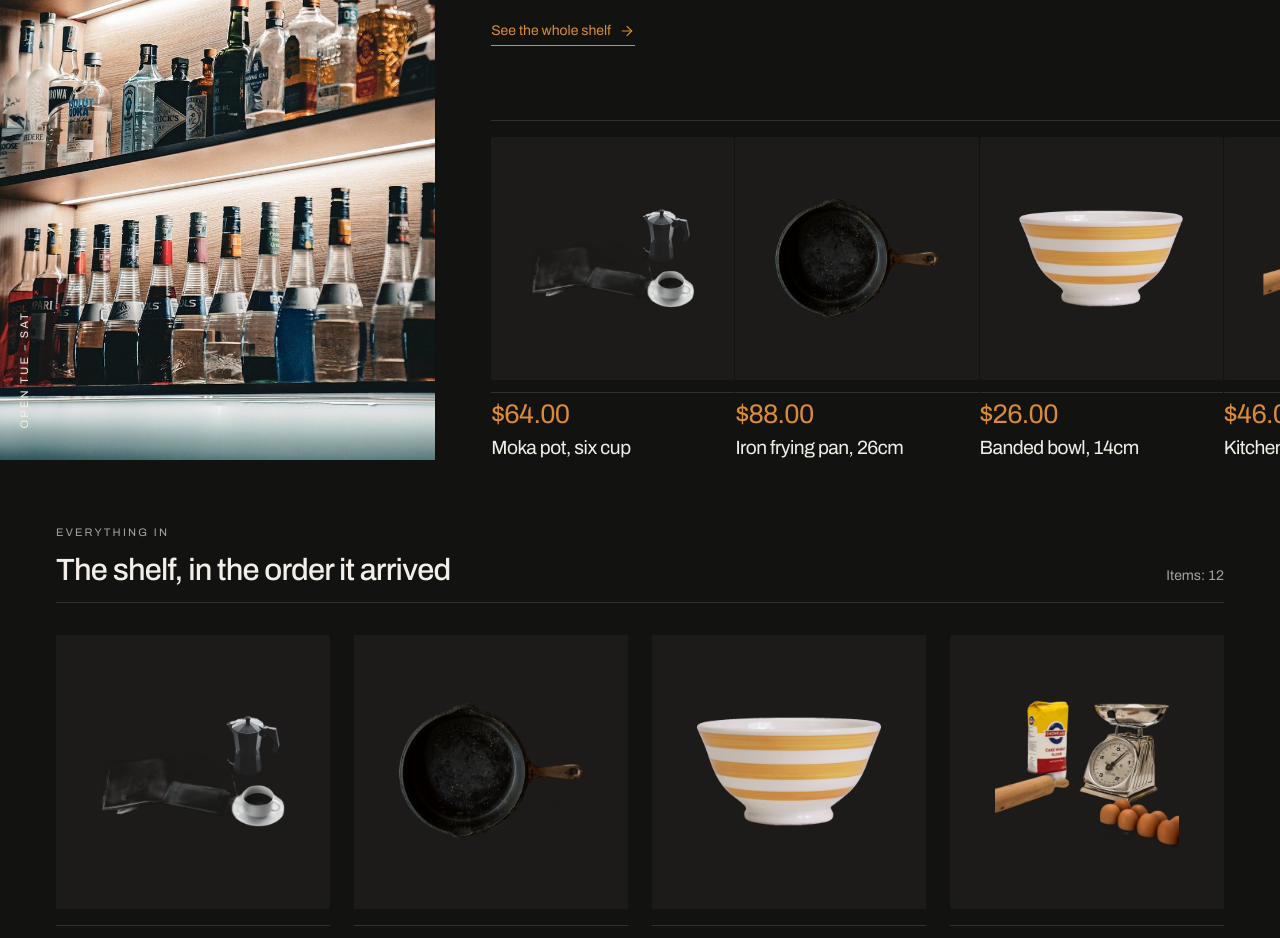
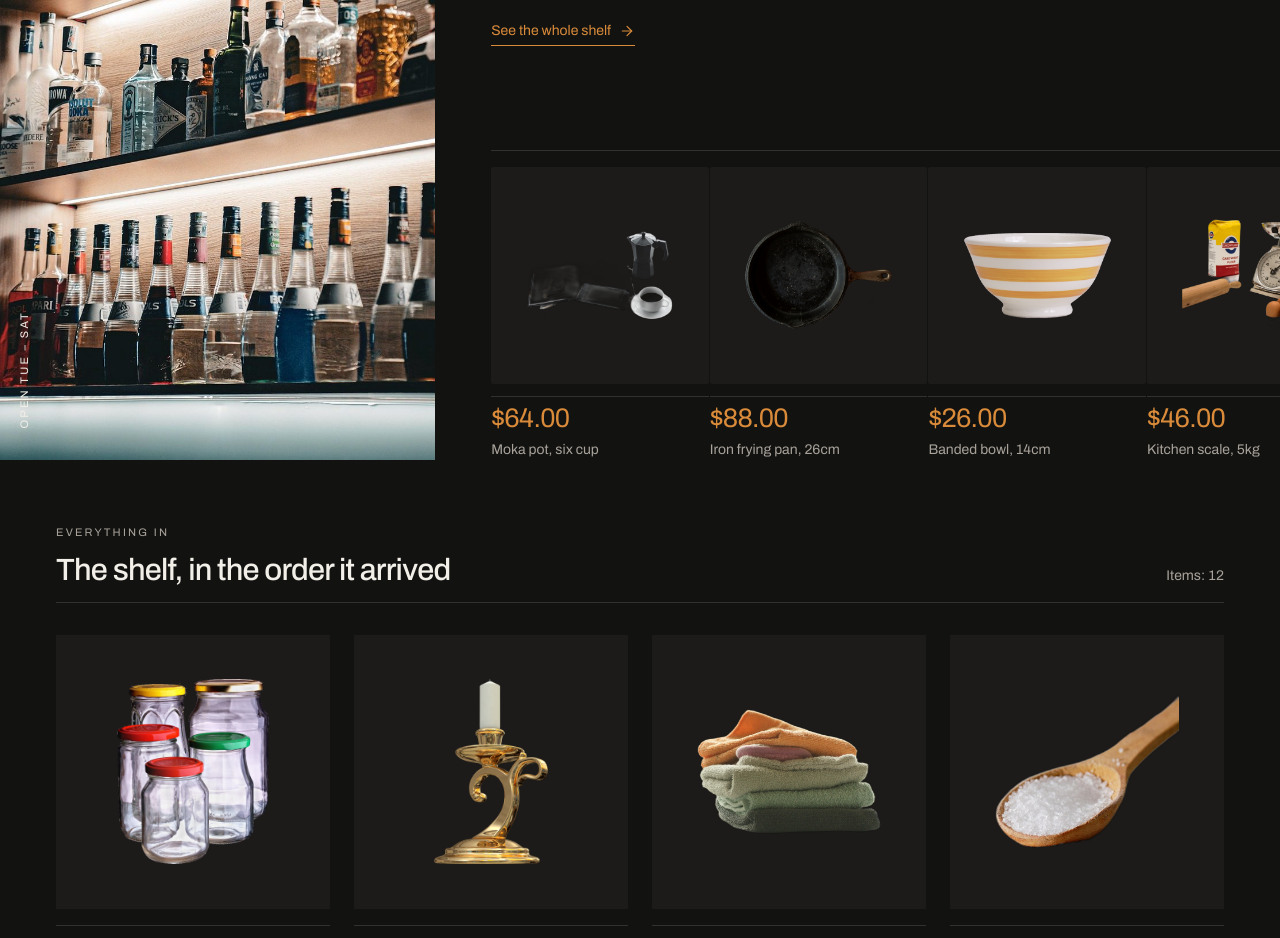
Before and after one commit to ThanhNV121097/project-af89fb4f, a React (Vite) app in the folder code/frontend/: page / in a window 1280 px wide. Shown: the part 340-1278 px from the top of the page. Built offline with nearby package versions, Linux system fonts and the light colour scheme.

Commit message:
design: the window keeps the four newest, the shelf below the rest — no picture twice

```diff
--- a/code/frontend/src/pages/Home.tsx
+++ b/code/frontend/src/pages/Home.tsx
@@ -27,8 +27,10 @@ interface Product {
  * Everything below it is the rest of the shelf, paged.
  */
 export default function Home() {
+  // The window carries the four newest; the shelf below carries the others,
+  // so no photograph is shown twice on the page.
   const { items: window4 } = useCollection<Product>("products", { pageSize: 4 });
-  const rest = useCollection<Product>("products", { pageSize: 8, page: 1 });
+  const rest = useCollection<Product>("products", { pageSize: 4, page: 2 });
   const email = useContent<string>("contact.email");
   const newest = window4[0];
 
@@ -94,7 +96,7 @@ export default function Home() {
               <figure
                 key={p.id}
                 data-record={`products:${p.id}`}
-                className="rise m-0 w-[220px] shrink-0 lg:w-[19vw] lg:max-w-[250px]"
+                className="rise m-0 w-[200px] shrink-0 lg:w-[17vw] lg:max-w-[230px]"
                 style={{ animationDelay: `${120 + i * 90}ms` }}
               >
                 <ProductImage src={p.image} alt={p.name} aspect="1/1" eager={i < 2} slot={`/images/products/${p.id}.png`} />
@@ -102,10 +104,14 @@ export default function Home() {
                   <span className="block font-display text-[length:var(--size-price)] leading-none tracking-[var(--tracking-display)] text-accent [font-variant-numeric:tabular-nums]">
                     {formatPrice(p.price)}
                   </span>
-                  <span className="mt-[var(--space-2)] block font-display text-[length:var(--size-name)] leading-tight tracking-[var(--tracking-display)]">{p.name}</span>
+                  <span className="mt-[var(--space-2)] block text-sm text-ink-soft">{p.name}</span>
                 </figcaption>
               </figure>
             ))}
+            {/* the row reads as continuing: one more tile, cut by the edge */}
+            <div aria-hidden="true" className="w-[200px] shrink-0 opacity-50 lg:w-[17vw] lg:max-w-[230px]">
+              <div className="aspect-square w-full bg-surface" />
+            </div>
           </div>
         </div>
       </section>
@@ -120,6 +126,8 @@ export default function Home() {
           <p className="text-sm text-ink-soft [font-variant-numeric:tabular-nums]">
             <T k="shelf.total" /> {rest.total}
           </p>
+        </div>
+        <div className="sr-only">
         </div>
 
         <Grid max={4} phone={1} className="mt-[var(--space-8)]">
```
